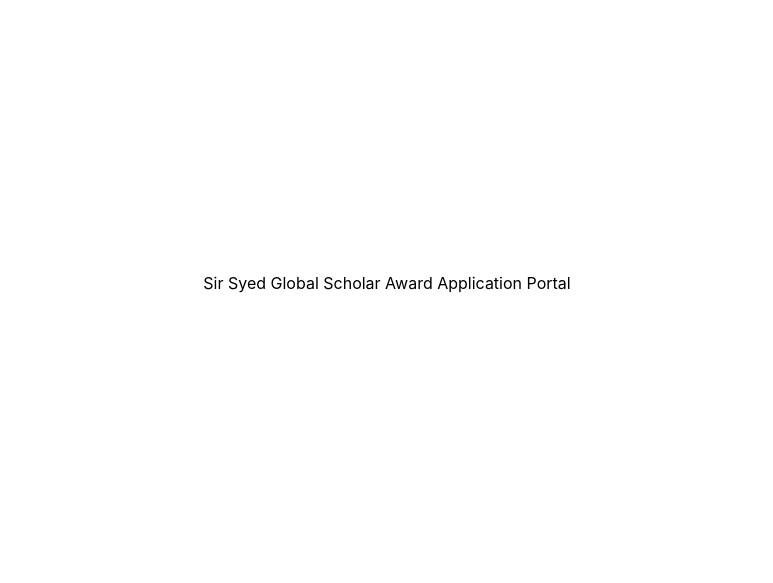
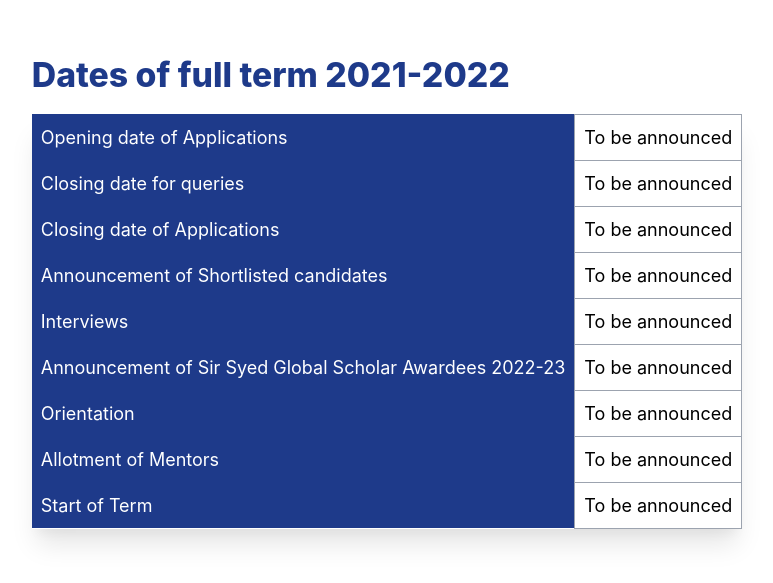
Before and after one commit to ssgsa-us/ssgsa.us, a Next.js app: page / in a window 1280 px wide. Shown: the part 117-700 px from the top of the page, without its empty margins (253-1026 px from the left). Built offline with nearby package versions, Linux system fonts and the light colour scheme.

Commit message:
Adds Datetable component

```diff
--- /dev/null
+++ b/components/Datetable.js
@@ -0,0 +1,57 @@
+const Datetable = () => {
+  return (
+    <div>
+      <h1 className="text-blue-900 text-3xl my-4 mx-2 font-extrabold">Dates of full term 2021-2022</h1>
+      <table  className="shadow-xl mx-2">
+        <tbody>
+          <tr>
+            <td className="bg-blue-900 text-white p-2">
+              Opening date of Applications
+            </td>
+            <td className="border border-gray-400 p-2">To be announced</td>
+          </tr>
+          <tr>
+            <td className="bg-blue-900 text-white p-2">Closing date for queries</td>
+            <td className="border border-gray-400 p-2">To be announced</td>
+          </tr>
+          <tr>
+            <td className="bg-blue-900 text-white p-2">
+              Closing date of Applications
+            </td>
+            <td className="border border-gray-400 p-2">To be announced</td>
+          </tr>
+          <tr>
+            <td className="bg-blue-900 text-white p-2">
+              Announcement of Shortlisted candidates
+            </td>
+            <td className="border border-gray-400 p-2">To be announced</td>
+          </tr>
+          <tr>
+            <td className="bg-blue-900 text-white p-2">Interviews</td>
+            <td className="border border-gray-400 p-2">To be announced</td>
+          </tr>
+          <tr>
+            <td className="bg-blue-900 text-white p-2">
+              Announcement of Sir Syed Global Scholar Awardees 2022-23
+            </td>
+            <td className="border border-gray-400 p-2">To be announced</td>
+          </tr>
+          <tr>
+            <td className="bg-blue-900 text-white p-2">Orientation</td>
+            <td className="border border-gray-400 p-2">To be announced</td>
+          </tr>
+          <tr>
+            <td className="bg-blue-900 text-white p-2">Allotment of Mentors</td>
+            <td className="border border-gray-400 p-2">To be announced</td>
+          </tr>
+          <tr>
+            <td className="bg-blue-900 text-white p-2">Start of Term</td>
+            <td className="border border-gray-400 p-2">To be announced</td>
+          </tr>
+        </tbody>
+      </table>
+    </div>
+  );
+};
+
+export default Datetable;
--- a/pages/index.js
+++ b/pages/index.js
@@ -1,11 +1,12 @@
 import Head from 'next/head'
 import Image from 'next/image'
+import Datetable from '../components/Datetable'
 import styles from '../styles/Home.module.css'
 
 export default function Home() {
   return (
     <div className={styles.container}>
-      Sir Syed Global Scholar Award Application Portal
+      <Datetable/>
     </div>
   )
 }
--- a/styles/Home.module.css
+++ b/styles/Home.module.css
@@ -1,121 +1,8 @@
 .container {
   min-height: 100vh;
-  padding: 0 0.5rem;
   display: flex;
   flex-direction: column;
   justify-content: center;
   align-items: center;
   height: 100vh;
 }
-
-.main {
-  padding: 5rem 0;
-  flex: 1;
-  display: flex;
-  flex-direction: column;
-  justify-content: center;
-  align-items: center;
-}
-
-.footer {
-  width: 100%;
-  height: 100px;
-  border-top: 1px solid #eaeaea;
-  display: flex;
-  justify-content: center;
-  align-items: center;
-}
-
-.footer a {
-  display: flex;
-  justify-content: center;
-  align-items: center;
-  flex-grow: 1;
-}
-
-.title a {
-  color: #0070f3;
-  text-decoration: none;
-}
-
-.title a:hover,
-.title a:focus,
-.title a:active {
-  text-decoration: underline;
-}
-
-.title {
-  margin: 0;
-  line-height: 1.15;
-  font-size: 4rem;
-}
-
-.title,
-.description {
-  text-align: center;
-}
-
-.description {
-  line-height: 1.5;
-  font-size: 1.5rem;
-}
-
-.code {
-  background: #fafafa;
-  border-radius: 5px;
-  padding: 0.75rem;
-  font-size: 1.1rem;
-  font-family: Menlo, Monaco, Lucida Console, Liberation Mono, DejaVu Sans Mono,
-    Bitstream Vera Sans Mono, Courier New, monospace;
-}
-
-.grid {
-  display: flex;
-  align-items: center;
-  justify-content: center;
-  flex-wrap: wrap;
-  max-width: 800px;
-  margin-top: 3rem;
-}
-
-.card {
-  margin: 1rem;
-  padding: 1.5rem;
-  text-align: left;
-  color: inherit;
-  text-decoration: none;
-  border: 1px solid #eaeaea;
-  border-radius: 10px;
-  transition: color 0.15s ease, border-color 0.15s ease;
-  width: 45%;
-}
-
-.card:hover,
-.card:focus,
-.card:active {
-  color: #0070f3;
-  border-color: #0070f3;
-}
-
-.card h2 {
-  margin: 0 0 1rem 0;
-  font-size: 1.5rem;
-}
-
-.card p {
-  margin: 0;
-  font-size: 1.25rem;
-  line-height: 1.5;
-}
-
-.logo {
-  height: 1em;
-  margin-left: 0.5rem;
-}
-
-@media (max-width: 600px) {
-  .grid {
-    width: 100%;
-    flex-direction: column;
-  }
-}
--- a/styles/globals.css
+++ b/styles/globals.css
@@ -1,13 +1,16 @@
 @tailwind base;
 @tailwind components;
 @tailwind utilities;
+
+@import url("https://fonts.googleapis.com/css2?family=Raleway:wght@300&display=swap");
 
 html,
 body {
   padding: 0;
   margin: 0;
-  font-family: -apple-system, BlinkMacSystemFont, Segoe UI, Roboto, Oxygen,
-    Ubuntu, Cantarell, Fira Sans, Droid Sans, Helvetica Neue, sans-serif;
+  font-family: Raleway, -apple-system, BlinkMacSystemFont, Segoe UI, Roboto,
+    Oxygen, Ubuntu, Cantarell, Fira Sans, Droid Sans, Helvetica Neue, sans-serif;
+  font-size: 18px;
 }
 
 a {
```
